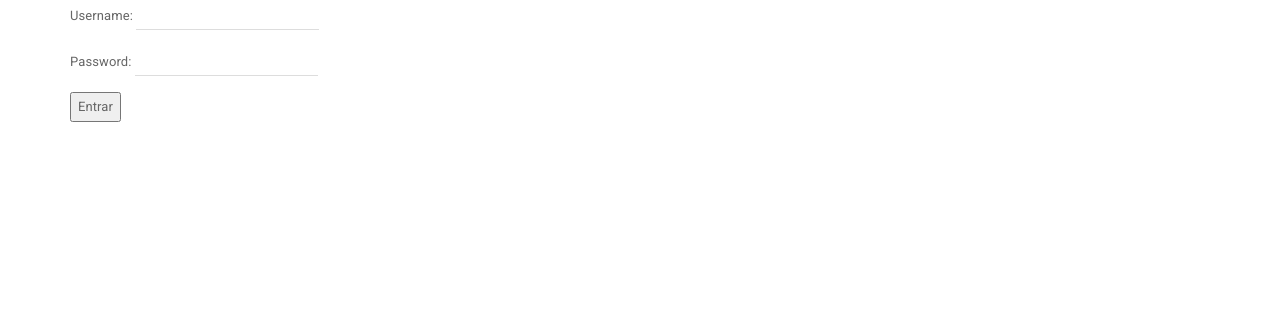
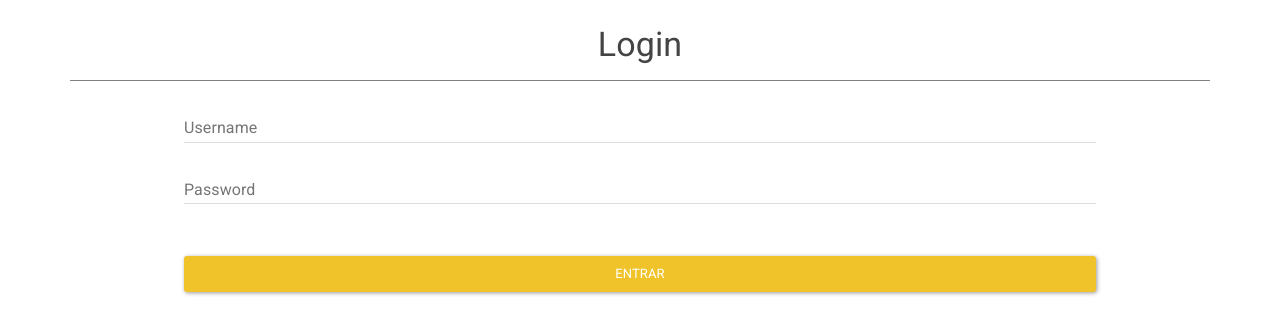
Before and after one commit to MauricioDinki/biblioteca, a Django app: template biblioteca/templates/usuarios/login.html in a window 1280 px wide. Shown: the top 335 px of the page. Run offline with Django 3.2, Linux system fonts and the light colour scheme; the template is opened without the code that fills it: values that come from a table or form of the project are taken from there, others are empty; parts of the project's set-up code (start-up, migrations or seed data) failed here and were passed over; some libraries are stand-ins or nearby versions.

Commit message:
Agregado diseño a la pestaña de login

```diff
--- a/biblioteca/apps/usuarios/forms.py
+++ b/biblioteca/apps/usuarios/forms.py
@@ -18,7 +18,8 @@ class LoginForm(forms.Form):
         )],
         widget=forms.TextInput(
             attrs={
-                'class': '',
+                'class': 'form-input center-block',
+                'placeholder': 'Username',
             }
         ),
     )
@@ -27,7 +28,8 @@ class LoginForm(forms.Form):
         validators=[validators.eval_blank],
         widget=forms.PasswordInput(
             attrs={
-                'class': '',
+                'class': 'form-input center-block',
+                'placeholder': 'Password',
             }
         ),
     )
--- a/biblioteca/static/css/custom.css
+++ b/biblioteca/static/css/custom.css
@@ -36,3 +36,13 @@
 .btn-emma:focus {
     color: white;
 }
+
+.form-input, .custom-alert {
+    width: 80%;
+    margin-top: 2em;
+}
+
+.form-button {
+    width: 80%;
+    margin-top: 4em;
+}
--- a/biblioteca/templates/usuarios/login.html
+++ b/biblioteca/templates/usuarios/login.html
@@ -6,23 +6,36 @@
 
 {% block content %}
 
+  <div class="page_header text-center">
+    <h3> Login </h3>
+  </div>
+
   <form action="." method="post">
     {% csrf_token %}
-    <!--
+
     {{ form.username }}
-		{% if form.username.errors %}
-			<p>{{ form.username.errors.as_text|cut:"*" }}</p>
+
+    {% if form.username.errors %}
+      <div class="alert alert-danger custom-alert center-block" role="alert">
+      {{ form.username.errors.as_text|cut:"*" }}
+      </div>
 		{% endif %}
+
     {{ form.password }}
-		{% if form.password.errors %}
-			<p>{{ form.password.errors.as_text|cut:"* "}}</p>
-		{% endif %}
+
+    {% if form.password.errors %}
+      <div class="alert alert-danger custom-alert center-block" role="alert">
+        {{ form.password.errors.as_text|cut:"* "}}
+      </div>
+    {% endif %}
+
     {% if form.non_field_errors %}
-      <p>{{ form.non_field_errors.as_text|cut:"*" }}</p>
+      <div class="alert alert-danger custom-alert center-block" role="alert">
+        {{ form.non_field_errors.as_text|cut:"*" }}
+      </div>
     {% endif %}
-    -->
-    {{ form.as_p }}
-    <button type="submit"> Entrar </button>
+
+    <button class="btn btn-emma form-button center-block">Entrar</button>
   </form>
 
 {% endblock %}
```
Also changed, not shown: biblioteca/templates/archivos/lista_archivos.html (line endings or trailing spaces).
